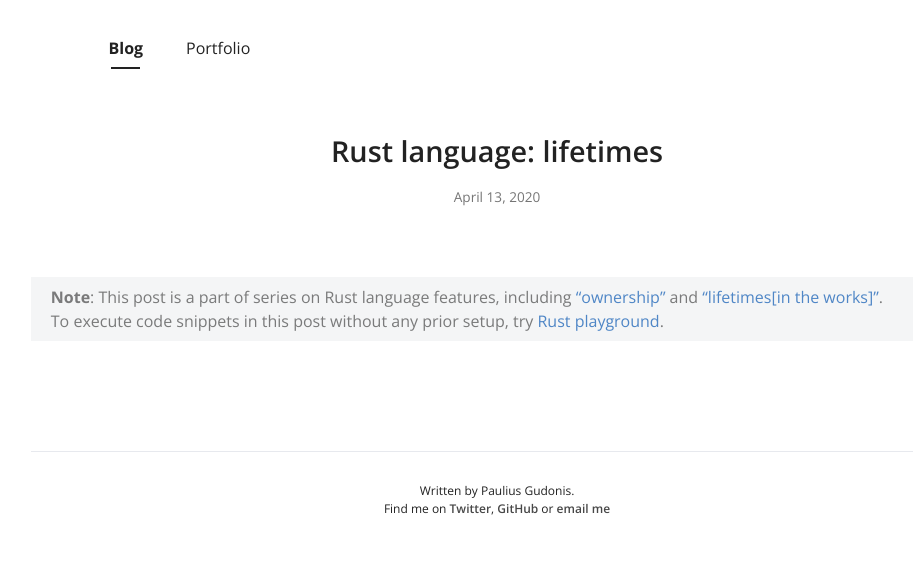
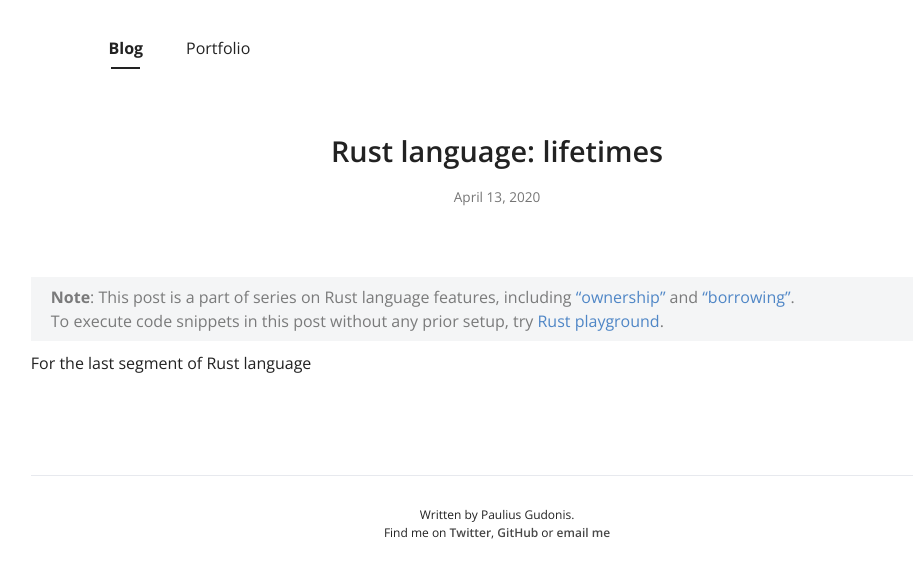
Before and after one commit to nakkht/pgu.dev, a Jekyll site: the page built from _posts/2020-04-13-rust-lifetimes.md, in a window 1280 px wide. Shown: the top 578 px of the page, without its empty margins (143-1056 px from the left). Built offline with Jekyll 4.4.1, drawn with Linux system fonts in a browser that asks for light colours; nearby versions of some CDN libraries.

Commit message:
Set links for Rust languege features

```diff
--- a/_posts/2020-04-13-rust-lifetimes.md
+++ b/_posts/2020-04-13-rust-lifetimes.md
@@ -4,5 +4,7 @@ title: "Rust language: lifetimes"
 author: Paulius Gudonis
 ---
 
-> **Note**: This post is a part of series on Rust language features, including ["ownership"]({% post_url 2020-03-23-rust-ownership %}) and ["lifetimes[in the works]"]().
+> **Note**: This post is a part of series on Rust language features, including ["ownership"]({% post_url 2020-03-23-rust-ownership %}) and ["borrowing"]({% post_url 2020-04-06-rust-borrowing %}).
 > To execute code snippets in this post without any prior setup, try [Rust playground](https://play.rust-lang.org).
+
+For the last segment of Rust language
```
Also changed, not shown: _posts/2020-03-23-rust-ownership.md (+1 -1 lines), _posts/2020-04-06-rust-borrowing.md (+1 -1 lines).
